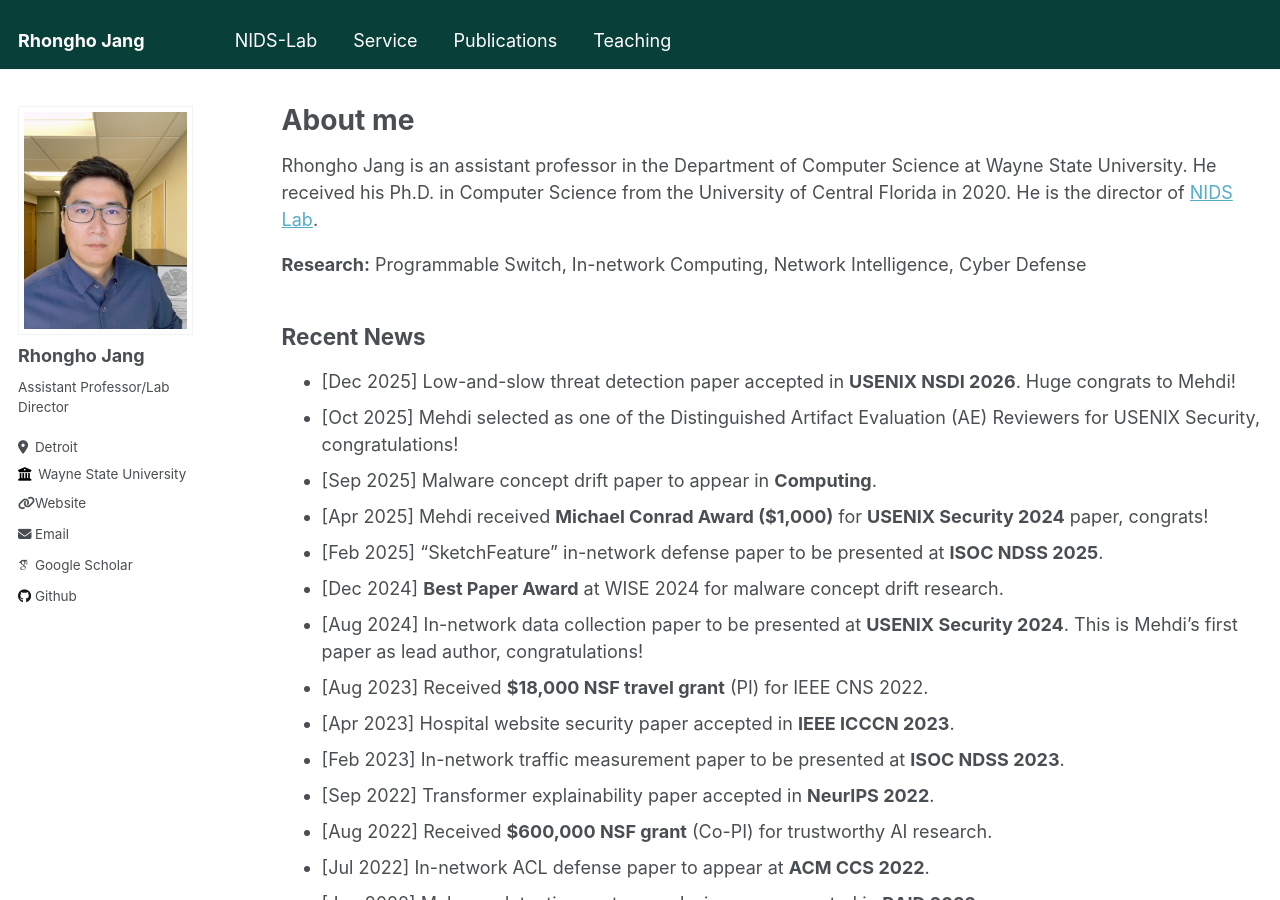
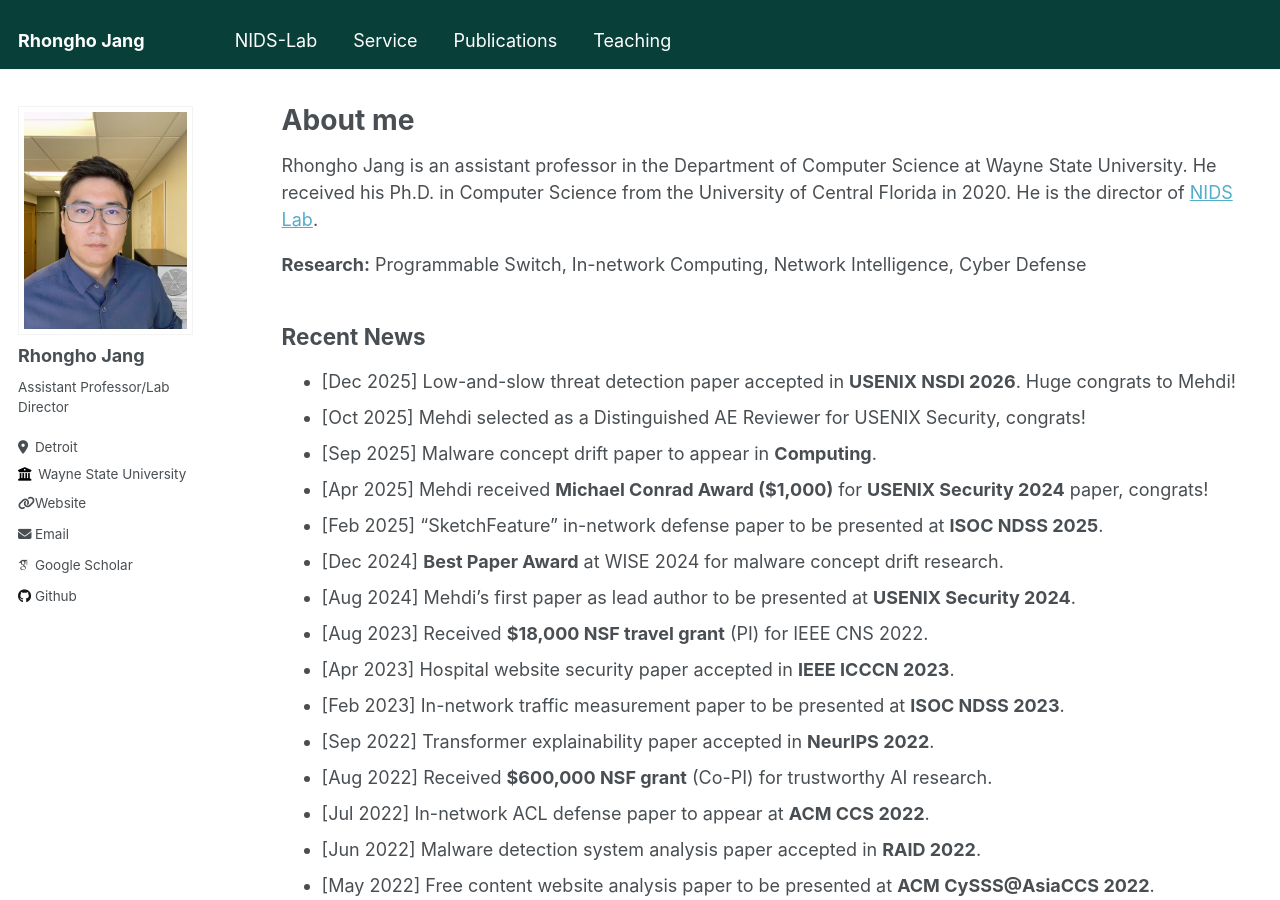
Before and after one commit to rhongho/rhongho.github.io, a Jekyll site: the page built from _pages/about.md, in a window 1280 px wide and 900 px high. Built offline with Jekyll 4.4.1, drawn with Linux system fonts in a browser that asks for light colours; some web fonts are replaced.

Commit message:
Update about.md

```diff
--- a/_pages/about.md
+++ b/_pages/about.md
@@ -21,12 +21,12 @@ He is the director of [NIDS Lab](/team/).
 Recent News
 ---
 * [Dec 2025] Low-and-slow threat detection paper accepted in **USENIX NSDI 2026**. Huge congrats to Mehdi!
-* [Oct 2025] Mehdi selected as one of the Distinguished Artifact Evaluation (AE) Reviewers for USENIX Security, congratulations!
+* [Oct 2025] Mehdi selected as a Distinguished AE Reviewer for USENIX Security, congrats!
 * [Sep 2025] Malware concept drift paper to appear in **Computing**.
 * [Apr 2025] Mehdi received **Michael Conrad Award ($1,000)** for **USENIX Security 2024** paper, congrats!
 * [Feb 2025] "SketchFeature" in-network defense paper to be presented at **ISOC NDSS 2025**.
 * [Dec 2024] **Best Paper Award** at WISE 2024 for malware concept drift research.
-* [Aug 2024] In-network data collection paper to be presented at **USENIX Security 2024**. This is Mehdi's first paper as lead author, congratulations!
+* [Aug 2024] Mehdi's first paper as lead author to be presented at **USENIX Security 2024**.
 * [Aug 2023] Received **$18,000 NSF travel grant** (PI) for IEEE CNS 2022.
 * [Apr 2023] Hospital website security paper accepted in **IEEE ICCCN 2023**.
 * [Feb 2023] In-network traffic measurement paper to be presented at **ISOC NDSS 2023**.
```
